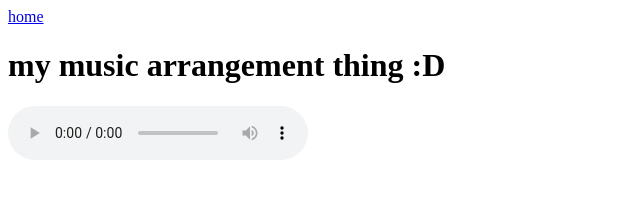
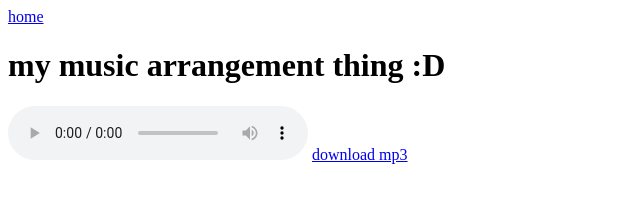
Before and after one commit to 20103/music-shenanigans, a plain HTML site: page index.html in a window 1280 px wide. Shown: the whole page, without its empty margins (0-640 px from the left). Drawn offline with Linux system fonts and the light colour scheme.

Commit message:
Update index.html

```diff
--- a/index.html
+++ b/index.html
@@ -8,5 +8,6 @@
     <a href="https://20103.github.io">home</a>
     <h1>my music arrangement thing :D</h1>
     <audio controls src="music.mp3"> dang this browser doesn't support le audio format :( </audio>
+    <a href="music.mp3" download>download mp3</a>
   </body>
 </html>
```
